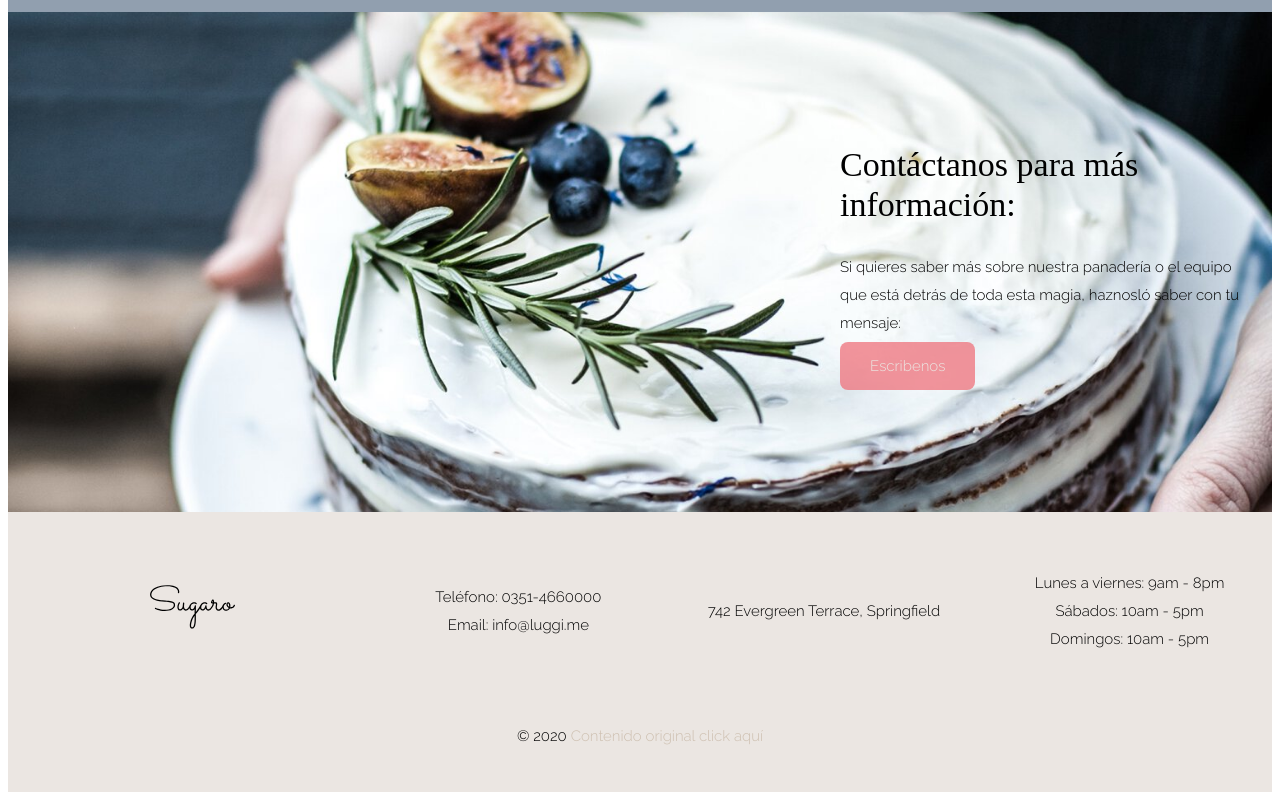
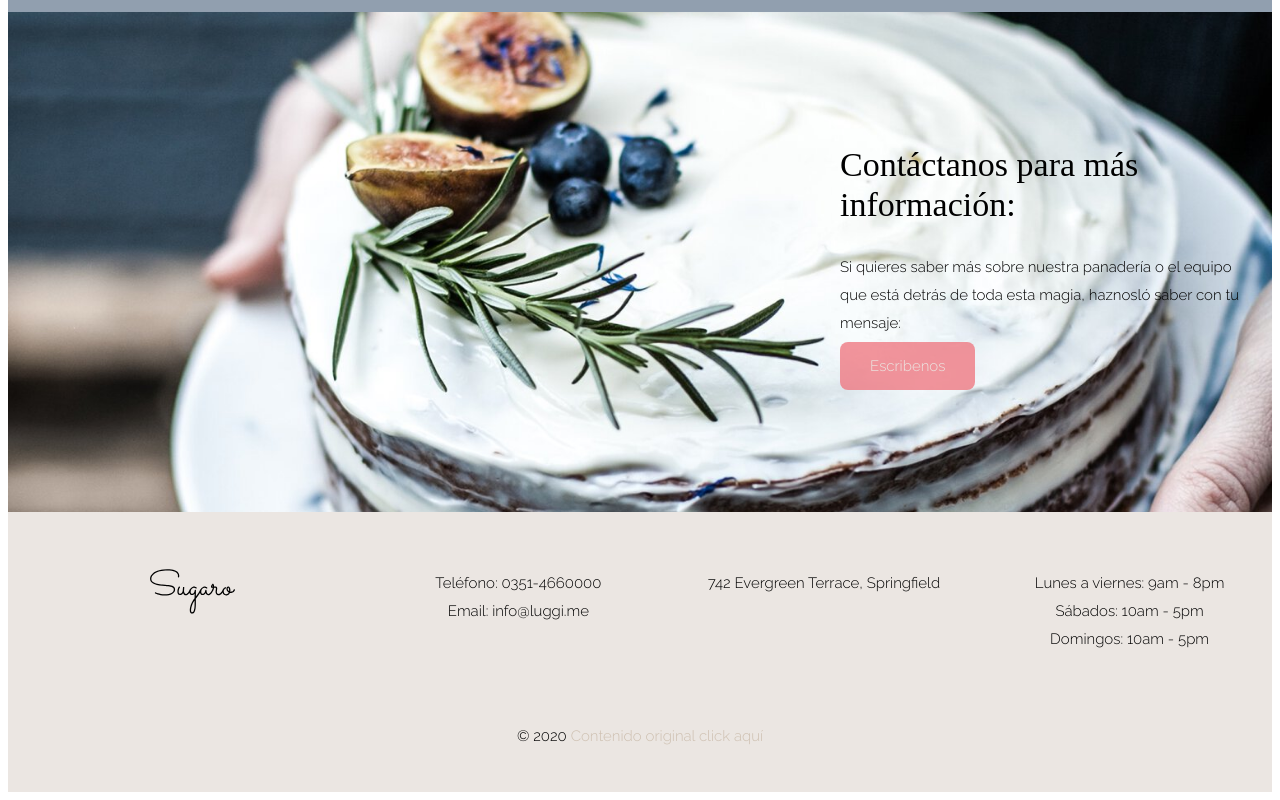
Before and after one commit to Luggi-ops/Sugaro, a plain HTML site: page index.html in a window 1280 px wide. Shown: the part 3459-4259 px from the top of the page. Drawn offline with Linux system fonts and the light colour scheme; a web font is replaced by a local one.

Commit message:
Update styles.css

```diff
--- a/css/styles.css
+++ b/css/styles.css
@@ -147,7 +147,7 @@ img{
 /**Inolvidable**/
 
 .fondo-inolvidable{
-    background-color: #919faf;;
+    background-color: #919faf;
     background-attachment: fixed;
 }
 
@@ -224,7 +224,7 @@ img{
 .contenido-footer{
     display: flex;
     justify-content: space-between;
-    align-items: center;
+    align-items: start;
 }
 
 .elemento-footer{
```
